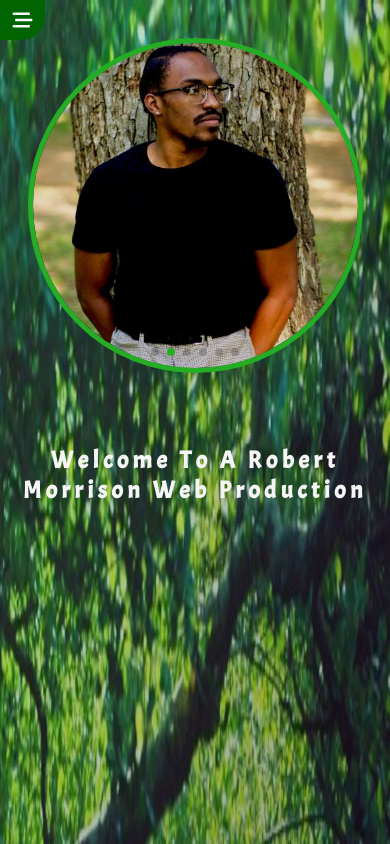
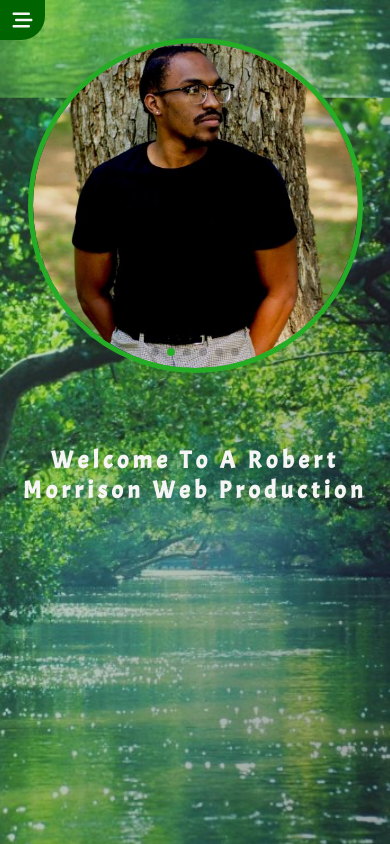
Before and after one commit to rob-botics/Portfolio-Project, a Next.js app: page / in a window 390 px wide. Shown: the top 844 px of the page. Built offline with nearby package versions, Linux system fonts and the light colour scheme.

Commit message:
mobile updates

```diff
--- a/src/app/styles/portfolio.css
+++ b/src/app/styles/portfolio.css
@@ -995,6 +995,7 @@ to {
     }
     .map{
         width: 500px;
+        padding: 10px;
         height: 333.34px;
     }
     .track-info p{ max-width: 175px; }
@@ -1070,7 +1071,10 @@ to {
     h3{font-size: 20px;}
 }
 @media screen and (max-width: 450px) {
-    body{background-image: var(--bg-img-mobile);}
+    body{
+        background-size: cover;
+        background-image: var(--bg-img-mobile)        ;
+    }
     .headshot{width: 325px; height: 325px;}
     .select{width: 100px;}
     option{padding: 12.5px;}
@@ -1092,7 +1096,10 @@ to {
         text-align: start;
      }
      address{font-size: x-small;}
-    .trending-media {width: 95%;}
+    .trending-media {
+        width: 95%;
+        padding: 0;
+    }
     .playlist-info{min-width: 55%;}
     .popup-container img {width: 42.5%;}
     .popup-container span {font-size: small;}
```
